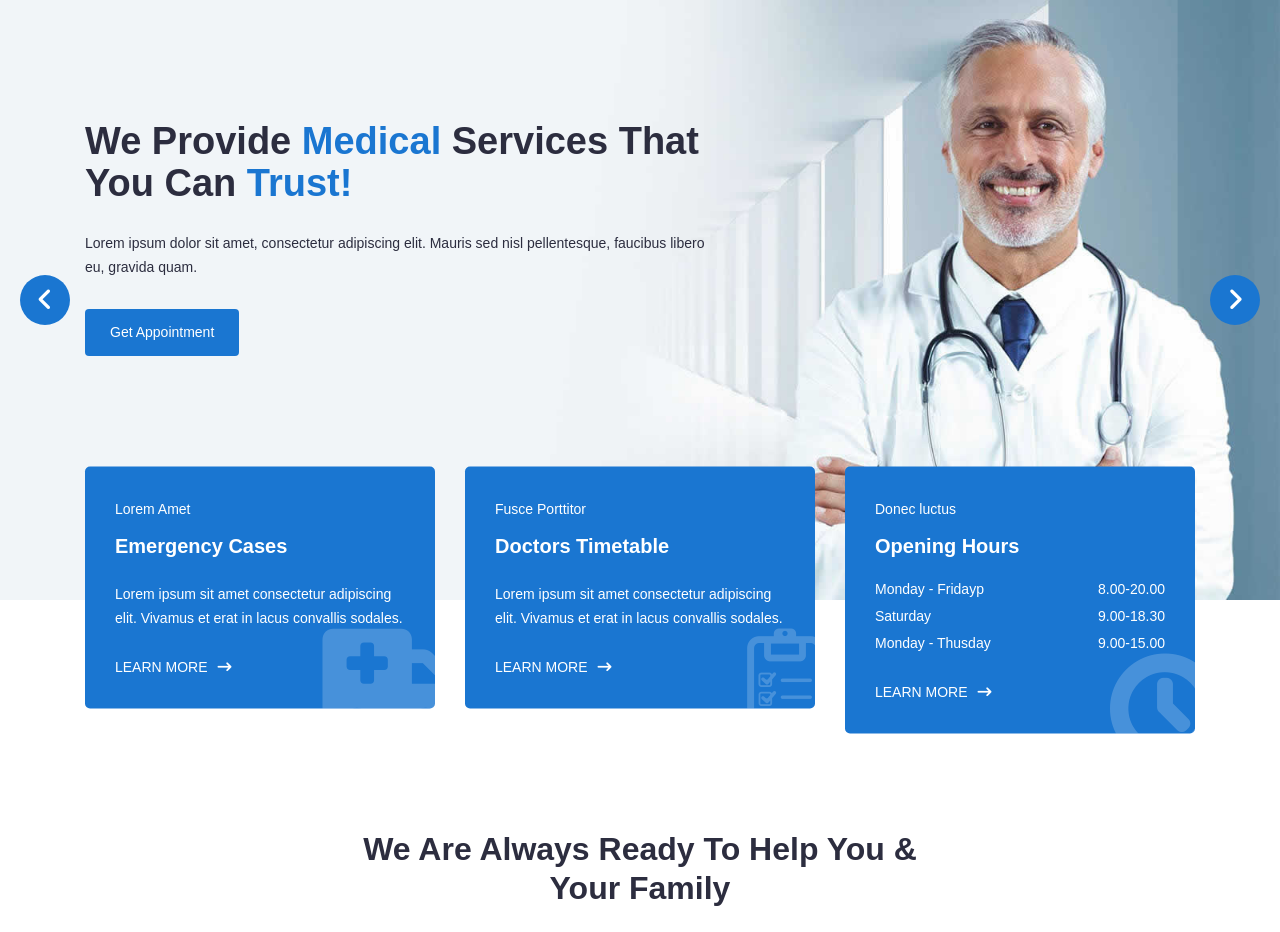
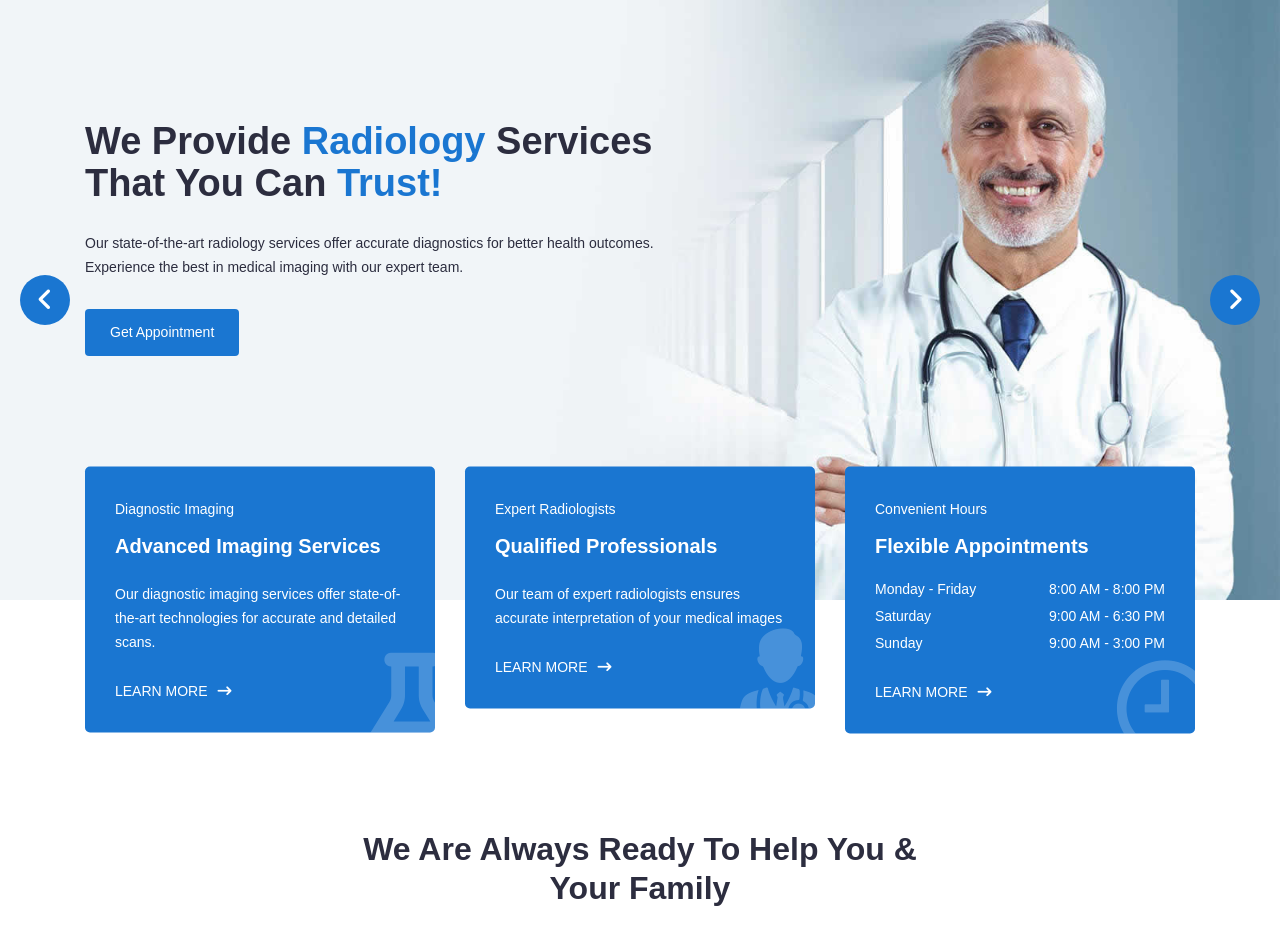
Before and after one commit to iconalaa/RadioHub-frontend, a Symfony app: template templates/front.html.twig in a window 1280 px wide. Shown: the part 78-1010 px from the top of the page. Run offline with Twig, Linux system fonts and the light colour scheme; the template is opened without the code that fills it, so the values that code supplies are empty; some libraries are stand-ins or nearby versions.

Commit message:
latest changes

```diff
--- a/templates/front.html.twig
+++ b/templates/front.html.twig
@@ -224,8 +224,7 @@
 {% block body%}
 <!-- Slider Area -->
 <section class="slider">
-	<div
-		class="hero-slider">
+    <div class="hero-slider">
         <!-- Start Single Slider -->
         <div class="single-slider" style="background-image: url('front/img/slider2.jpg')">
             <div class="container">
@@ -234,27 +233,21 @@
                         <div class="text">
                             <h1>
                                 We Provide
-								<span>Medical</span>
+                                <span>Radiology</span>
                                 Services That You Can
                                 <span>Trust!</span>
                             </h1>
                             <p>
-								Lorem ipsum dolor sit amet, consectetur adipiscing elit.
-																																																														                    Mauris sed nisl pellentesque, faucibus libero eu, gravida
-																																																														                    quam.
+                                Our state-of-the-art radiology services offer accurate diagnostics for better health outcomes. Experience the best in medical imaging with our expert team.
                             </p>
                             {%if user is empty %}
                             <div class="button">
                                 <a href="{{path('app_login')}}" class="btn">Get Appointment</a>
-
                             </div>
-
                             {%else%}
                             <div class="button">
                                 <a href="{{path('app_rendez_vous_new')}}" class="btn">Get Appointment</a>
-
                             </div>
-
                             {%endif%}
                         </div>
                     </div>
@@ -270,14 +263,12 @@
                         <div class="text">
                             <h1>
                                 We Provide
-								<span>Medical</span>
+                                <span>Radiology</span>
                                 Services That You Can
                                 <span>Trust!</span>
                             </h1>
                             <p>
-								Lorem ipsum dolor sit amet, consectetur adipiscing elit.
-																																																														                    Mauris sed nisl pellentesque, faucibus libero eu, gravida
-																																																														                    quam.
+                                Utilizing the latest technology, our radiology services ensure precise and timely diagnoses. Trust our skilled radiologists for your imaging needs.
                             </p>
                             <div class="button">
                                 <a href="#" class="btn">Get Appointment</a>
@@ -288,7 +279,7 @@
                 </div>
             </div>
         </div>
-		<!-- Start End Slider -->
+        <!-- End Single Slider -->
         <!-- Start Single Slider -->
         <div class="single-slider" style="background-image: url('front/img/slider3.jpg')">
             <div class="container">
@@ -297,18 +288,16 @@
                         <div class="text">
                             <h1>
                                 We Provide
-								<span>Medical</span>
+                                <span>Radiology</span>
                                 Services That You Can
                                 <span>Trust!</span>
                             </h1>
                             <p>
-								Lorem ipsum dolor sit amet, consectetur adipiscing elit.
-																																																														                    Mauris sed nisl pellentesque, faucibus libero eu, gravida
-																																																														                    quam.
+                                From X-rays to MRIs, our comprehensive radiology services cover all your medical imaging needs. Your health is our priority.
                             </p>
                             <div class="button">
                                 <a href="#" class="btn">Get Appointment</a>
-								<a href="#" class="btn primary">Conatct Now</a>
+                                <a href="#" class="btn primary">Contact Now</a>
                             </div>
                         </div>
                     </div>
@@ -320,80 +309,73 @@
 </section>
 <!--/ End Slider Area -->
 
+
 <!-- Start Schedule Area -->
 <section class="schedule">
     <div class="container">
         <div class="schedule-inner">
             <div class="row">
-				<div
-					class="col-lg-4 col-md-6 col-12">
+                <div class="col-lg-4 col-md-4 col-12">
                     <!-- single-schedule -->
-					<div class="single-schedule first">
+                    <div class="single-schedule">
                         <div class="inner">
                             <div class="icon">
-								<i class="fa fa-ambulance"></i>
+                                <i class="fa fa-flask"></i>
                             </div>
                             <div class="single-content">
-								<span>Lorem Amet</span>
-								<h4>Emergency Cases</h4>
+                                <span>Diagnostic Imaging</span>
+                                <h4>Advanced Imaging Services</h4>
                                 <p>
-									Lorem ipsum sit amet consectetur adipiscing elit. Vivamus
-																																																																					                      et erat in lacus convallis sodales.
+                                    Our diagnostic imaging services offer state-of-the-art technologies for accurate and detailed scans.
                                 </p>
-								<a href="#">LEARN MORE<i class="fa fa-long-arrow-right"></i>
-								</a>
+                                <a href="#">LEARN MORE<i class="fa fa-long-arrow-right"></i></a>
                             </div>
                         </div>
                     </div>
                 </div>
-				<div
-					class="col-lg-4 col-md-6 col-12">
+                <div class="col-lg-4 col-md-4 col-12">
                     <!-- single-schedule -->
-					<div class="single-schedule middle">
+                    <div class="single-schedule">
                         <div class="inner">
                             <div class="icon">
-								<i class="icofont-prescription"></i>
+                                <i class="icofont-doctor"></i>
                             </div>
                             <div class="single-content">
-								<span>Fusce Porttitor</span>
-								<h4>Doctors Timetable</h4>
+                                <span>Expert Radiologists</span>
+                                <h4>Qualified Professionals</h4>
                                 <p>
-									Lorem ipsum sit amet consectetur adipiscing elit. Vivamus
-																																																																					                      et erat in lacus convallis sodales.
+                                    Our team of expert radiologists ensures accurate interpretation of your medical images
                                 </p>
-								<a href="#">LEARN MORE<i class="fa fa-long-arrow-right"></i>
-								</a>
+                                <a href="#">LEARN MORE<i class="fa fa-long-arrow-right"></i></a>
                             </div>
                         </div>
                     </div>
                 </div>
-				<div
-					class="col-lg-4 col-md-12 col-12">
+                <div class="col-lg-4 col-md-4 col-12">
                     <!-- single-schedule -->
-					<div class="single-schedule last">
+                    <div class="single-schedule">
                         <div class="inner">
                             <div class="icon">
-								<i class="icofont-ui-clock"></i>
+                                <i class="icofont-clock-time"></i>
                             </div>
                             <div class="single-content">
-								<span>Donec luctus</span>
-								<h4>Opening Hours</h4>
+                                <span>Convenient Hours</span>
+                                <h4>Flexible Appointments</h4>
                                 <ul class="time-sidual">
                                     <li class="day">
-										Monday - Fridayp
-										<span>8.00-20.00</span>
+                                        Monday - Friday
+                                        <span>8:00 AM - 8:00 PM</span>
                                     </li>
                                     <li class="day">
                                         Saturday
-										<span>9.00-18.30</span>
+                                        <span>9:00 AM - 6:30 PM</span>
                                     </li>
                                     <li class="day">
-										Monday - Thusday
-										<span>9.00-15.00</span>
+                                        Sunday
+                                        <span>9:00 AM - 3:00 PM</span>
                                     </li>
                                 </ul>
-								<a href="#">LEARN MORE<i class="fa fa-long-arrow-right"></i>
-								</a>
+                                <a href="#">LEARN MORE<i class="fa fa-long-arrow-right"></i></a>
                             </div>
                         </div>
                     </div>
@@ -403,6 +385,7 @@
     </div>
 </section>
 <!--/End Start schedule Area -->
+
 
 <!-- Start Feautes -->
 <section class="Feautes section">
```
Also changed, not shown: templates/med/update.html.twig (+1 -49 lines), public/articles/profile-pic-1-6642085f3315e.png (added). Lines whose indentation alone changed are shown as unchanged.
